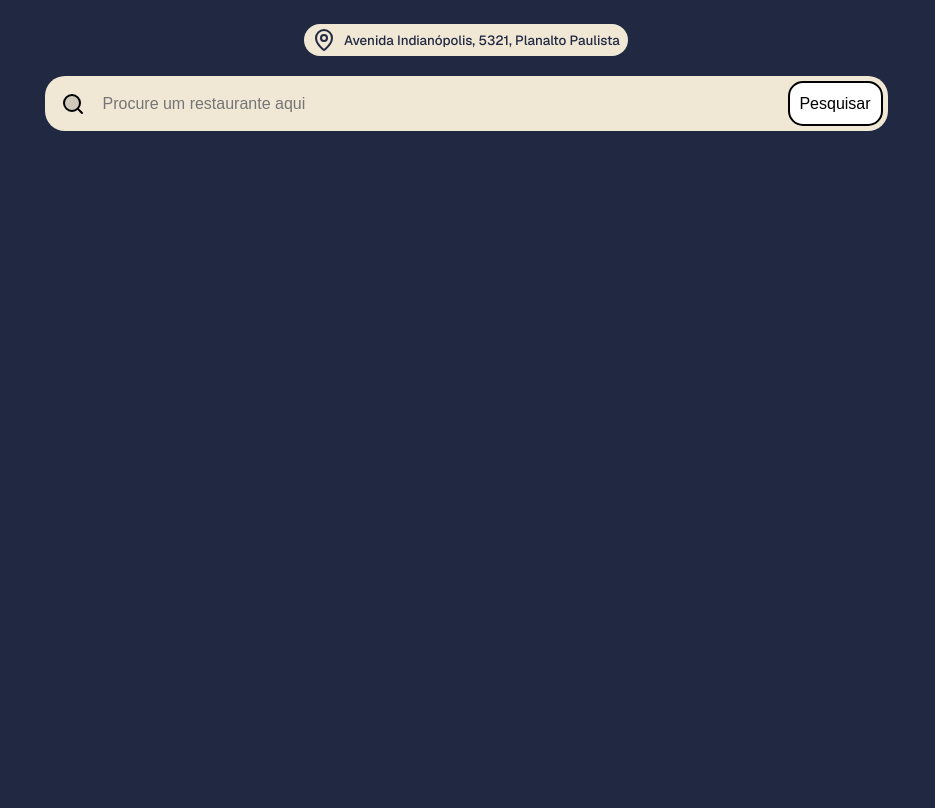
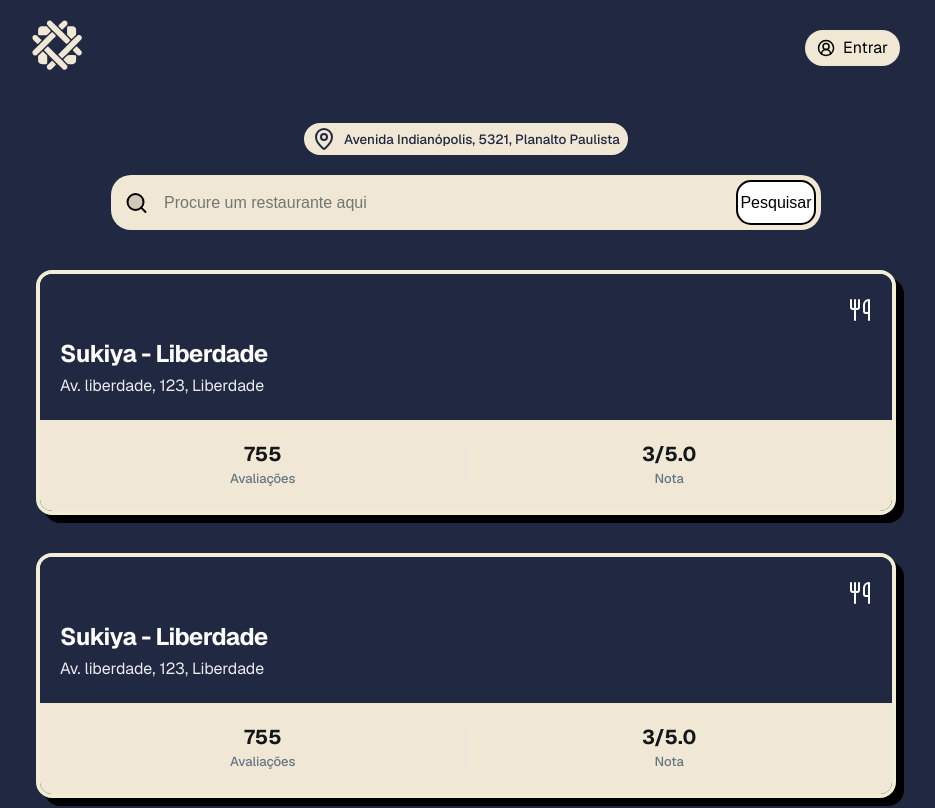
Before and after one commit to cesar-lima/VIA, a Next.js app: page / in a window 1280 px wide. Shown: the top 808 px of the page, without its empty margins (174-1109 px from the left). Built offline with nearby package versions, Linux system fonts and the light colour scheme.

Commit message:
mudar navbar, incluir componente de card e início da página de restaurantes

```diff
--- /dev/null
+++ b/app/components/Card/Card.tsx
@@ -0,0 +1,30 @@
+import Link from 'next/link'
+import './card.css'
+import { Utensils } from 'lucide-react'
+
+export default function Card() {
+    return (
+        <Link href="../../restaurant">
+            <div className="card-container">
+                <div className="card-header">
+                    <div className="header-top">
+                        <Utensils />
+                    </div>
+                    <div className="restaurant-name">Sukiya - Liberdade</div>
+                    <div className="handle">Av. liberdade, 123, Liberdade</div>
+                </div>
+
+                <div className="card-stats">
+                    <div className="stat">
+                        <div className="stat-number">755</div>
+                        <div className="stat-label">Avaliações</div>
+                    </div>
+                    <div className="stat">
+                        <div className="stat-number">3/5.0</div>
+                        <div className="stat-label">Nota</div>
+                    </div>
+                </div>
+            </div>
+        </Link>
+    )
+}
--- /dev/null
+++ b/app/components/Card/card.css
@@ -0,0 +1,103 @@
+a{
+    text-decoration: none;
+}
+
+a:visited {
+    color: #ffffff;
+}
+
+.card-container {
+    border: 4px solid #f0efd5;
+    box-shadow: 8px 8px 0px #000;
+    background: black;
+    border-radius: 16px;
+    overflow: hidden;
+    position: relative;
+    margin: 38px 20px 20px 20px;
+    cursor: pointer;
+}
+
+.card-header {
+    background: #212842;
+    color: white;
+    padding: 24px 20px;
+    position: relative;
+}
+
+.header-top {
+    display: flex;
+    justify-content: flex-end;
+    align-items: center;
+    margin-bottom: 16px;
+}
+
+
+.restaurant-name {
+    font-size: 24px;
+    font-weight: bold;
+    margin-bottom: 6px;
+    letter-spacing: -0.5px;
+}
+
+.handle {
+    font-size: 16px;
+    opacity: 0.9;
+    font-weight: 400;
+}
+
+.card-stats {
+    padding: 24px 20px;
+    display: flex;
+    justify-content: space-between;
+    background: #f0e7d5;
+}
+
+.stat {
+    text-align: center;
+    flex: 1;
+    padding: 0 8px;
+}
+
+.stat-number {
+    font-size: 20px;
+    font-weight: bold;
+    color: #14171a;
+    margin-bottom: 6px;
+    line-height: 1;
+}
+
+.stat-label {
+    font-size: 13px;
+    color: #657786;
+    font-weight: 500;
+    text-transform: capitalize;
+}
+
+.stat:not(:last-child) {
+    border-right: 1px solid #e1e8ed;
+}
+
+.card-container:hover {
+    transform: translate(-2px, -2px);
+    box-shadow: 10px 10px 0px #000;
+    transition: all 0.2s ease;
+}
+
+@media (max-width: 480px) {
+    .card-container {
+        border: 3px solid #ffffff;
+        box-shadow: 6px 6px 0px #000;
+    }
+
+    .card-container:hover {
+        box-shadow: 8px 8px 0px #000;
+    }
+
+    .stat-number {
+        font-size: 18px;
+    }
+
+    .stat-label {
+        font-size: 12px;
+    }
+}
--- /dev/null
+++ b/app/components/Navbar/Navbar.tsx
@@ -0,0 +1,21 @@
+import './navbar.css'
+
+import Image from 'next/image';
+import logo from '../../assets/logo.svg';
+import { CircleUserRound } from 'lucide-react';
+import Link from 'next/link';
+
+export default function Navbar() {
+  return (
+        <nav>
+            <div className="logo">
+                <Image src={logo} alt="logo via" width={50}/>
+            </div>
+
+            <Link href="/auth/login" className="user-area">
+                <CircleUserRound />
+                <div>Entrar</div>
+            </Link>
+        </nav>
+    )
+}
--- /dev/null
+++ b/app/components/Navbar/navbar.css
@@ -0,0 +1,35 @@
+nav{
+    display: flex;
+    justify-content: space-between;
+    align-items: center;
+    padding-inline: 16px;
+
+    margin: 20px 0px 3rem 0px;
+}
+
+.user-area{
+    display: flex;
+    align-items: center;
+    gap: 8px;
+
+    height: 100%;
+    width: 95px;
+    color: #000000;
+    cursor: pointer;
+    background-color: #f0e7d5;
+    color: #000000;
+    font-size: 12pt;
+    border: none;
+    transition: 0.3s;
+    padding: 6px 12px;
+    border-radius: 24px;
+    text-decoration: none;
+
+    &:hover {
+        background-color: #ffffff;
+    }
+}
+
+.user-area:visited {
+    color: #000000;
+}
--- a/app/global.css
+++ b/app/global.css
@@ -6,7 +6,7 @@
 }
 
 body{
-    max-width: 80vw;
+    max-width: 900px;
     margin: 0 auto;
     font-family: geist, sans-serif;
     background-color: #212842;
--- a/app/home.css
+++ b/app/home.css
@@ -1,4 +1,4 @@
-nav {
+.search-section {
     display: flex;
     justify-content: center;
     align-items: center;
@@ -7,12 +7,14 @@
     gap: 20px;
     width: 100%;
     margin-top: 24px;
+    padding-inline: 16px;
 }
 
-.address {
+.search-section .address {
     display: flex;
     align-items: center;
     justify-content: center;
+    cursor: default;
     padding: 4px 8px;
 
     gap: 8px;
@@ -25,8 +27,10 @@
 
 }
 
-.search {
-    width: fit-content;
+.search-section .search {
+    padding: 10px;
+    width: 100%;
+    max-width: 700px;
     height: 45px;
     border-radius: 20px;
     padding: 5px;
@@ -37,15 +41,15 @@
     /* box-shadow: 0 0 10px 0 #f0e7d573; */
 }
 
-.icon {
+.search-section .icon {
     width: 30px;
     fill: #00000022;
     margin-left: 8px;
     transition: all 0.3s;
 }
 
-.input {
-    width: 700px;
+.search-section .input {
+    width: 100%;
     min-width: 200px;
     height: 100%;
     border: none;
@@ -56,12 +60,12 @@
     font-size: 1em;
 }
 
-.input:-webkit-autofill {
+.search-section .input:-webkit-autofill {
     -webkit-box-shadow: 0 0 0px 1000px #f0e7d5 inset;
     -webkit-text-fill-color: #ffffff;
 }
 
-.search-btn {
+.search-section .search-btn {
     height: 100%;
     width: 95px;
     border: none;
@@ -79,25 +83,29 @@
     transition: all 0.3s;
 }
 
-.arrow {
+.search-section .arrow {
     /* display: none; */
     position: absolute;
     margin-right: 150px;
     transition: all 0.3s;
 }
 
-.search:active .icon {
+.search-section .search:active .icon {
     transform: scale(1.3);
 }
 
-.search-btn:hover {
+.search-section .search-btn:hover {
     color: white;
 }
 
-.search-btn:hover .arrow {
+.search-section .search-btn:hover .arrow {
     margin-right: 0;
     animation: jello-vertical 0.9s both;
     transform-origin: right;
+}
+
+.restaurants-list{
+    margin-top: 40px;
 }
 
 @keyframes jello-vertical {
--- a/app/page.tsx
+++ b/app/page.tsx
@@ -1,11 +1,16 @@
 import './home.css'
 import './global.css'
+
 import { MapPin } from 'lucide-react';
+import Navbar from './components/Navbar/Navbar';
+import Card from './components/Card/Card';
 
 export default function Home() {
   return (
     <>
-      <nav>
+      <Navbar />
+
+      <section className="search-section">
         <div className="address">
           <MapPin color="#212842" />
 
@@ -15,7 +20,7 @@
         </div>
 
         <div className="search">
-          <svg xmlns="http://www.w3.org/2000/svg" stroke-width="2" stroke-linecap="round" stroke-linejoin="round"
+          <svg xmlns="http://www.w3.org/2000/svg" strokeWidth="2" strokeLinecap="round" strokeLinejoin="round"
             width="24"
             height="24"
             viewBox="0 0 24 24"
@@ -40,12 +45,21 @@
             Pesquisar
           </button>
         </div>
-      </nav>
+      </section>
 
-      <main>
-        <div className="card-container">
-          {/* componente de card criar */}
-        </div>
+      <main className="restaurants-list">
+          <Card />
+          <Card />
+          <Card />
+          <Card />
+          <Card />
+          <Card />
+          <Card />
+          <Card />
+          <Card />
+          <Card />
+
+
       </main>
     </>
   );
```
Also changed, not shown: app/restaurant/page.tsx (added, +7 -0 lines), app/assets/logo.svg (added), app/restaurant/style.css (added).
